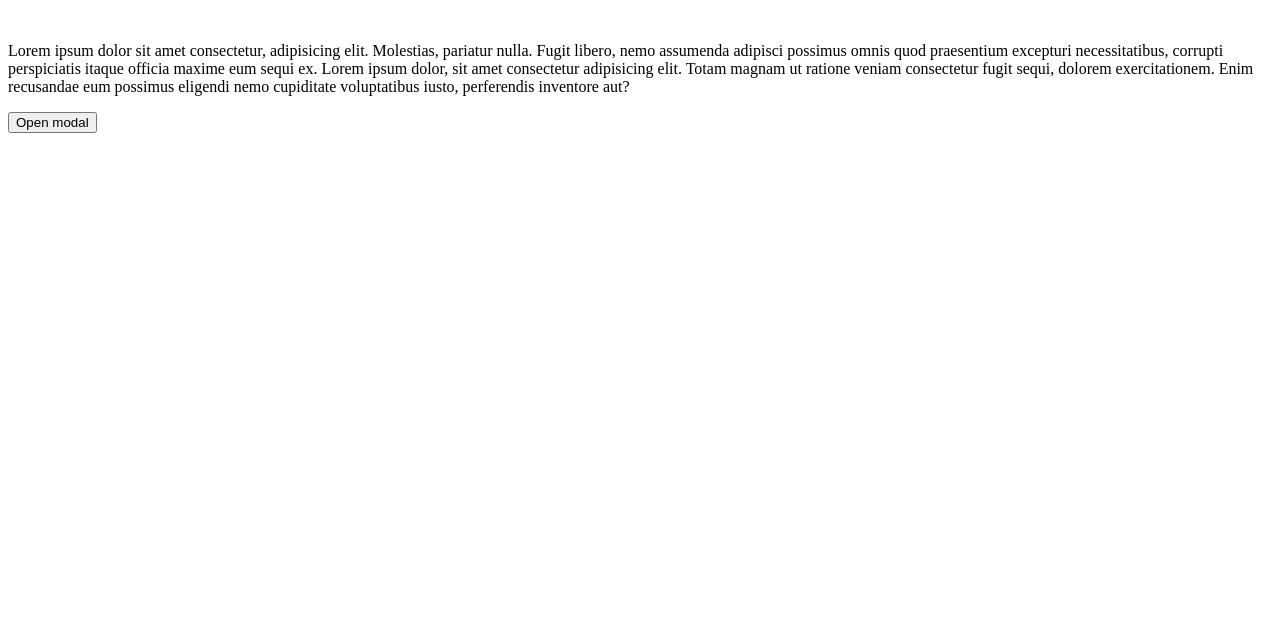
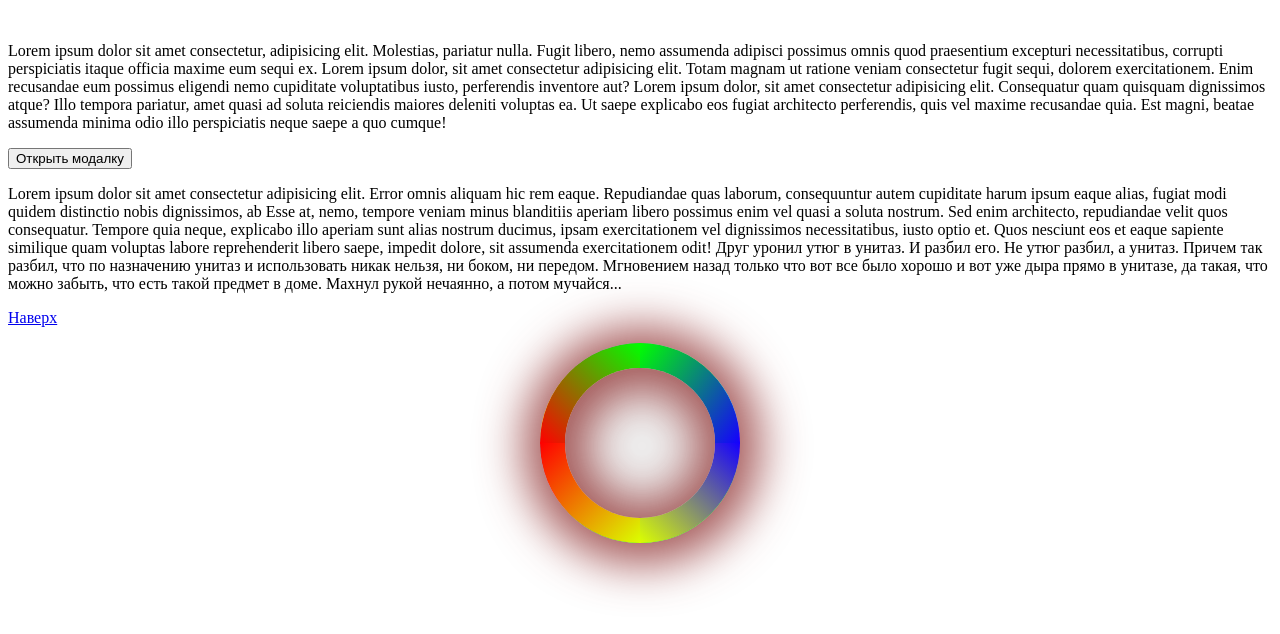
Before and after one commit to sanchesanri/try-animation, a plain HTML site: page 05-modal.html in a window 1280 px wide. Drawn offline with Linux system fonts and the light colour scheme.

Commit message:
asdsdadadsa

```diff
--- a/05-modal.html
+++ b/05-modal.html
@@ -13,18 +13,37 @@
 
     <p>
         Lorem ipsum dolor sit amet consectetur, adipisicing elit. Molestias, pariatur nulla. Fugit libero, nemo assumenda adipisci possimus omnis quod praesentium excepturi necessitatibus, corrupti perspiciatis itaque officia maxime eum sequi ex. Lorem ipsum dolor, sit amet consectetur adipisicing elit. Totam magnam ut ratione veniam consectetur fugit sequi, dolorem exercitationem. Enim recusandae eum possimus eligendi nemo cupiditate voluptatibus iusto, perferendis inventore aut?
+        Lorem ipsum dolor, sit amet consectetur adipisicing elit. Consequatur quam quisquam dignissimos atque? Illo tempora pariatur, amet quasi ad soluta reiciendis maiores deleniti voluptas ea. Ut saepe explicabo eos fugiat architecto perferendis, quis vel maxime recusandae quia. Est magni, beatae assumenda minima odio illo perspiciatis neque saepe a quo cumque!
+
     </p>
 
-    <button data-modal-open>Open modal</button>
+    <button type="button" data-modal-open>Открыть модалку</button>
+
 
     <div class="backdrop is-hidden" data-modal>
         <div class="modal">
-            <p>
-                Lorem ipsum dolor sit amet consectetur adipisicing elit. Nihil sit odit commodi exercitationem mollitia iure vero tenetur eveniet saepe porro autem consequuntur, cumque ut aliquam neque atque error aspernatur inventore obcaecati quisquam pariatur soluta reiciendis. Fuga incidunt cumque iusto impedit dolore nemo cupiditate. Blanditiis perspiciatis cupiditate voluptas, quas unde quasi.
-            </p>
-            <button data-modal-close>Close</button>
+            <p>Lorem ipsum dolor sit amet consectetur adipisicing elit. Eius nemo officiis magnam natus alias nam ipsam animi repellendus odio eum, in est dolor, illo velit fugit doloremque ratione. Labore perferendis accusamus ad eum ullam ex quae accusantium similique debitis error eaque tempora in ut consequatur quo at, voluptatem corrupti consectetur?</p>
+            <button type="button" data-modal-close>Закрыть</button>
         </div>
     </div>
+
+   <p><a name="top"></a></p>
+     <p>Lorem ipsum dolor sit amet consectetur adipisicing elit. Error omnis aliquam hic rem eaque. Repudiandae quas laborum, consequuntur autem cupiditate harum ipsum eaque alias, fugiat modi quidem distinctio nobis dignissimos, ab Esse at, nemo, tempore veniam minus blanditiis aperiam libero possimus enim vel quasi a soluta nostrum. Sed enim architecto, repudiandae velit quos consequatur. Tempore quia neque, explicabo illo aperiam sunt alias nostrum ducimus, ipsam exercitationem vel dignissimos necessitatibus, iusto optio et. Quos nesciunt eos et eaque sapiente similique quam voluptas labore reprehenderit libero saepe, impedit dolore, sit assumenda exercitationem odit! Друг уронил утюг в унитаз. И разбил его. Не утюг разбил, а унитаз.
+     Причем так разбил, что по назначению унитаз и использовать никак
+     нельзя, ни боком, ни передом. Мгновением назад только
+     что вот все было хорошо и вот уже дыра прямо в унитазе,
+     да такая, что можно забыть, что есть такой предмет в
+     доме. Махнул рукой нечаянно, а потом мучайся...
+   <p><a href="#top">Наверх</a></p>
+
+<div class="container">
+    <div class="a1"></div>
+    <div class="a2"></div>
+    <div class="a3"></div>
+    <div class="a4"></div>
+    <button class="btn"></button>
+</div>
+
 
     <script src="./js/modal.js"></script>
 
--- a/css/05-modal.css
+++ b/css/05-modal.css
@@ -1,39 +1,107 @@
-.backdrop {
+.backdrop{
   position: fixed;
   top: 0;
   left: 0;
   width: 100%;
   height: 100%;
-  background-color: rgba(0, 0, 0, 0.5);
+  background-color: rgb(0, 128, 128, 0.5);
 
-  opacity: 1;
-  transition: opacity 500ms cubic-bezier(0.165, 0.84, 0.44, 1);
 }
 
-.backdrop.is-hidden {
+.backdrop.is-hidden{
   opacity: 0;
   pointer-events: none;
 }
 
-.backdrop.is-hidden .modal {
-  transform: translate(-50%, -50%) scale(0.9);
-  /* не забывать ставить еще одно свойство translate что бы не ламать геометрию появления модалки */
-
-  /* как будто появляется от нас */
-  /* transform: scale(1.1) translate(-50%, -50%); */
-}
-
-.modal {
+.modal{
   position: absolute;
   top: 50%;
   left: 50%;
+  transform:translate(-50%, -50%);
 
-  min-width: 300px;
-  min-height: 400px;
-  padding: 15px;
 
-  background-color: #fff;
+  min-width: 400px;
+  min-height: 300px;
+  background-color: thistle;
 
-  transform: scale(1) translate(-50%, -50%);
-  transition: transform 500ms cubic-bezier(0.165, 0.84, 0.44, 1);
 }
+
+.container{
+  overflow: hidden;
+  position: relative;
+  margin-left: auto;
+  margin-right: auto;
+
+  width: 200px;
+  height: 200px;
+  background: linear-gradient(165deg,#5200ff 0%, #ffff00 30%, #00efff 40%, #ff0089 60%, #00ff00 80%);
+  border-radius: 50%;
+  box-shadow: 2px 3px 45px 19px rgba(140,43,43,0.77);
+  /* border: 3px solid burlywood; */
+}
+
+
+
+.container:hover{
+  animation: magic 2000ms linear infinite;
+  /* animation-play-state: paused; */
+}
+
+@keyframes magic {
+  0% {
+    transform: rotate(0deg);
+  }
+
+  100% {
+    transform: rotate(360deg);
+  }
+}
+
+.a1{
+  position: absolute;
+  top: 0;
+  left: 0;
+  width: 50%;
+  height: 50%;
+  background:linear-gradient(45deg,#ff0000 0%, #00ff00 100%);
+}
+
+.a2{
+  position: absolute;
+  top: 0;
+  right: 0;
+  width: 50%;
+  height: 50%;
+  background: linear-gradient(125deg,#00ff00 0%, #1500ff 100%);
+}
+
+.a3{
+  position: absolute;
+  bottom: 0;
+  left: 0;
+  width: 50%;
+  height: 50%;
+  background: linear-gradient(316deg,#dbff00 0%, #ff0000 100%);
+}
+.a4{
+  position: absolute;
+  bottom: 0;
+  right: 0;
+  width: 50%;
+  height: 50%;
+  background: linear-gradient(225deg,#1500ff 0%, #dbff00 100%);
+}
+
+
+.btn{
+  position: absolute;
+  top: 50%;
+  left: 50%;
+  transform: translate(-50%, -50%);
+  padding: 0;
+  width: 150px;
+  height: 150px;
+  border-radius: 50%;
+  border:none;
+  box-shadow: 2px 3px 45px 19px rgba(140,43,43,0.77) inset;
+}
```
Also changed, not shown: css/styles.css (+39 -0 lines), index.html (+6 -0 lines).
